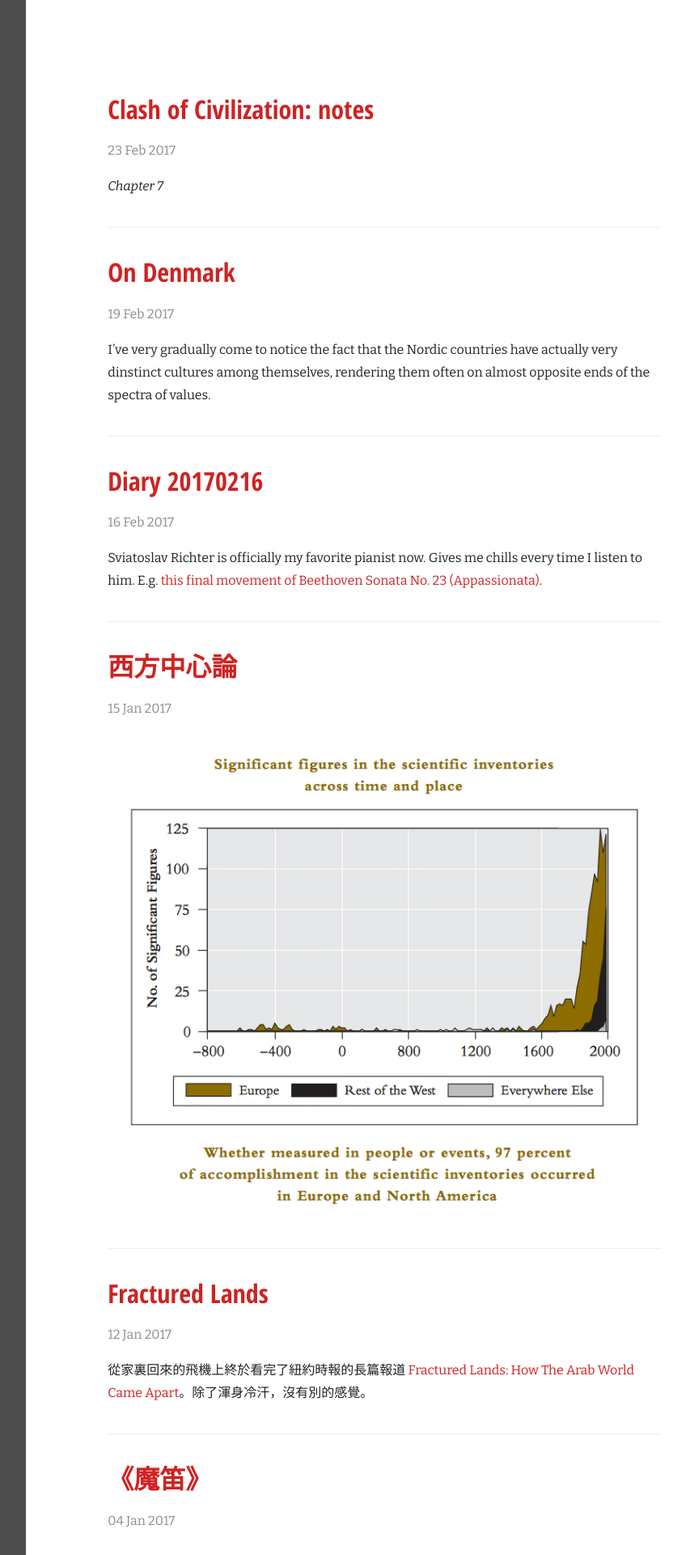
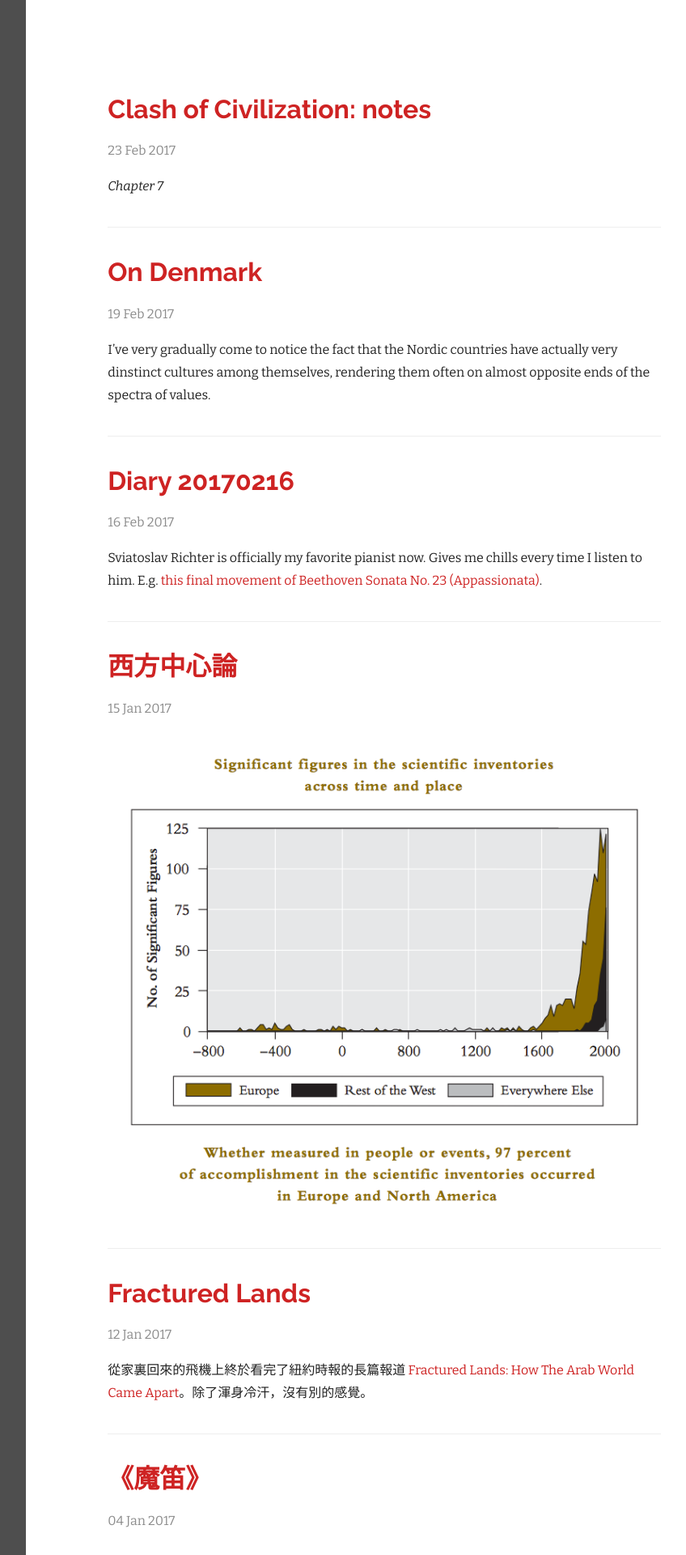
Before and after one commit to gaberber/gaberber.github.io, a Jekyll site: the page built from index.html, in a window 1280 px wide. Shown: the top 1920 px of the page at 81% size, without its empty margins (416-1264 px from the left). Built offline with Jekyll 4.4.1, drawn with Linux system fonts in a browser that asks for light colours; nearby versions of some CDN libraries; formulas are drawn with MathJax 3; grey boxes are pictures that could not be loaded.

Commit message:
Font tweaks

```diff
--- a/_layouts/default.html
+++ b/_layouts/default.html
@@ -15,7 +15,7 @@
   <link href="http://netdna.bootstrapcdn.com/font-awesome/4.0.3/css/font-awesome.css" rel="stylesheet">
 
   <!-- Google Fonts -->
-  <link href='http://fonts.googleapis.com/css?family=Bitter:400,400i,700|Open+Sans+Condensed:300,300i,700' rel='stylesheet' type='text/css'>
+  <link href='http://fonts.googleapis.com/css?family=Bitter:400,400i,700|Raleway:400,400i,700,700i' rel='stylesheet' type='text/css'>
 
   <!-- Adobe Typekit Fonts>
   <script src="https://use.typekit.net/sii4ajk.js"></script>
--- a/css/main.css
+++ b/css/main.css
@@ -13,7 +13,7 @@ body {
 
 body {
   overflow-x: hidden;
-  font-family: 'Bitter', 'PingFangSC-Regular', 'Lantinghei SC', serif;
+  font-family: 'Bitter', 'PingFangSC-Regular', 'Lantinghei SC', 'Microsoft YaHei', 'WenQuanYi Micro Hei', serif;
   font-size: 16px;
   line-height: 28px;
   color: #222;
@@ -27,7 +27,7 @@ h1,
 h2,
 h3,
 h4 {
-  font-family: 'Open Sans Condensed','Trebuchet MS', 'PingFangSC-Regular', 'Lantinghei SC', sans-serif;
+  font-family: 'Raleway','Trebuchet MS', 'PingFangSC-Regular', 'Lantinghei SC', 'Microsoft YaHei', 'WenQuanYi Micro Hei', sans-serif;
 }
 
 h1 {
```
